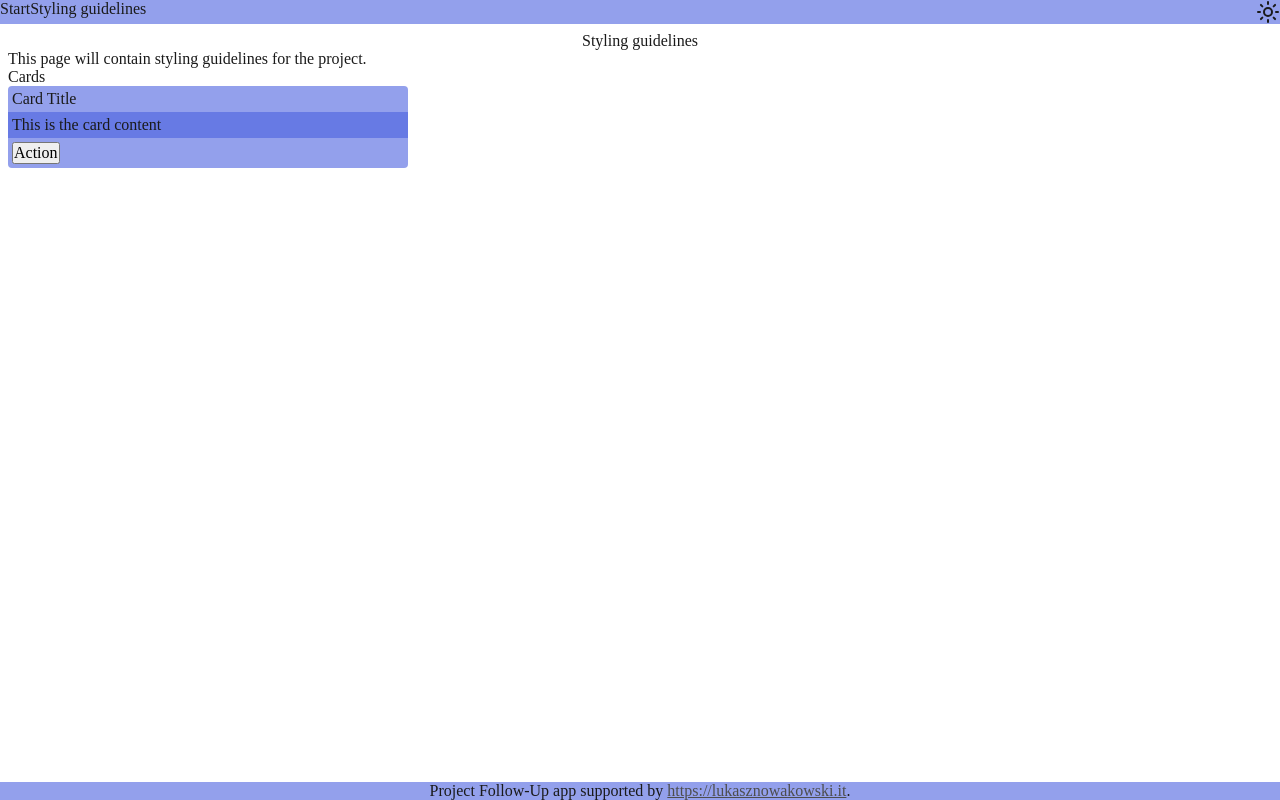
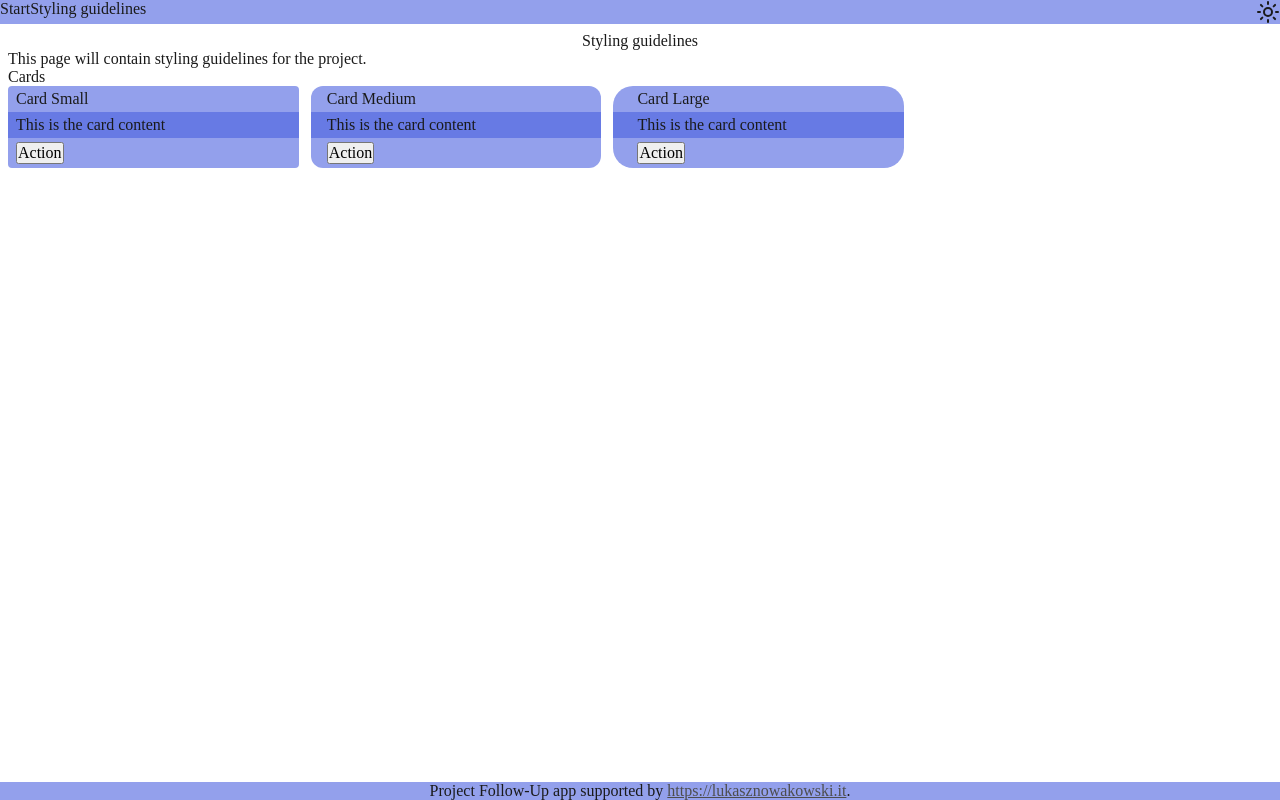
Before and after one commit to woocasch/project-followup, a React app in the folder ui/: page /styling in a window 1280 px wide. Built offline with nearby package versions, Linux system fonts and the light colour scheme; the HTML template or start-up script is replaced by a standard one.

Commit message:
Adjust corners of card.
Work on #22

```diff
--- a/ui/src/assets/themes/light.scss
+++ b/ui/src/assets/themes/light.scss
@@ -19,6 +19,10 @@ body[data-theme="light"] {
     --colors-text-secondary: hsl(0, 0%, 30%);
     // Spaces
     --spaces-xsmall: 0.25em;
+    --spaces-small: 0.5em;
+    --spaces-medium: 0.75em;
+    --spaces-large: 1em;
+    --spaces-xlarge: 1.25em;
     // Border radius
     --borderRadius-xsmall: 0.25em;
     --borderRadius-small: 0.5em;
--- a/ui/src/components/card.tsx
+++ b/ui/src/components/card.tsx
@@ -17,11 +17,11 @@ interface CardProps extends DisplaySettings {
     children: ReactNode;
 }
 
-interface CardSectionProps {
+interface CardSectionProps extends DisplaySettings {
     children: ReactNode;
 }
 
-const CardContainer = (hasBorder: boolean, size: Size) => {
+function CalculateBorderRadius(size: Size) {
     let radiusValue = theme.borderRadius.medium;
     switch (size) {
         case Size.Small:
@@ -34,17 +34,28 @@ const CardContainer = (hasBorder: boolean, size: Size) => {
             radiusValue = theme.borderRadius.xlarge;
             break;
     }
+    return radiusValue;
+}
 
-    return styled.div(`
-    overflow: hidden;
-    border-radius: ${radiusValue};
-    ${hasBorder && `border: 1px solid black;`}
-`);
+interface CardContainerProps {
+    size: Size;
+    hasBorder: boolean;
 }
+
+const CardContainer = styled('div')<CardContainerProps>`
+        overflow: hidden;
+        border-radius: ${(props: CardContainerProps) => CalculateBorderRadius(props.size)};
+
+        & .header, & .content, & .footer {
+            padding-top: 0.25em;
+            padding-bottom: 0.25em;
+            padding-right: calc(${(props: CardContainerProps) => CalculateBorderRadius(props.size)} + 0.25em);
+            padding-left: calc(${(props: CardContainerProps) => CalculateBorderRadius(props.size)} + 0.25em);
+        }
+    `;
 
 const CardHeaderStyled = styled.div(`
     background-color: ${theme.colors.primary};
-    padding: ${theme.spaces.xsmall};
 `);
 
 const CardContentStyled = styled.div(`
@@ -58,21 +69,20 @@ const CardFooterStyled = styled.div(`
 `);
 
 function CardHeader({ children }: CardSectionProps) {
-    return <CardHeaderStyled>{children}</CardHeaderStyled>;
+    return <CardHeaderStyled className='header'>{children}</CardHeaderStyled>;
 }
 
 function CardContent({ children }: CardSectionProps) {
-    return <CardContentStyled>{children}</CardContentStyled>;
+    return <CardContentStyled className='content'>{children}</CardContentStyled>;
 }
 
 function CardFooter({ children }: CardSectionProps) {
-    return <CardFooterStyled>{children}</CardFooterStyled>;
+    return <CardFooterStyled className='footer'>{children}</CardFooterStyled>;
 }
 
 function CardRoot(props: CardProps) {
     const { children, hasBorder = false, size = Size.Medium } = props;
-    const Container = CardContainer(hasBorder, size);
-    return <Container>{children}</Container>;
+    return <CardContainer hasBorder={hasBorder} size={size}>{children}</CardContainer>;
 }
 
 export const Card = Object.assign(CardRoot, {
--- a/ui/src/styling.tsx
+++ b/ui/src/styling.tsx
@@ -1,14 +1,26 @@
+import styled from "@emotion/styled";
 import { Card, PageHeader, CardSize } from "./components";
+import { theme } from "./theme";
+
+const CardsContainer = styled.div(`
+    display: flex;
+    flex-direction: row;
+    gap: ${theme.spaces.medium};
+    & > div {
+        flex: 0 0 23%;
+    }
+`);
 
 export default function StylingPage() {
     return <div>
         <PageHeader>Styling guidelines</PageHeader>
         <p>This page will contain styling guidelines for the project.</p>
-        <div style={{ width: "400px" }}>
+        <div>
             <h3>Cards</h3>
+            <CardsContainer>
                 <Card size={CardSize.Small}>
                     <Card.Header>
-                    <h2>Card Title</h2>
+                        <h2>Card Small</h2>
                     </Card.Header>
                     <Card.Content>
                         <p>This is the card content</p>
@@ -17,6 +29,29 @@ export default function StylingPage() {
                         <button>Action</button>
                     </Card.Footer>
                 </Card>
+                <Card size={CardSize.Medium}>
+                    <Card.Header>
+                        <h2>Card Medium</h2>
+                    </Card.Header>
+                    <Card.Content>
+                        <p>This is the card content</p>
+                    </Card.Content>
+                    <Card.Footer>
+                        <button>Action</button>
+                    </Card.Footer>
+                </Card>
+                <Card size={CardSize.Large}>
+                    <Card.Header>
+                        <h2>Card Large</h2>
+                    </Card.Header>
+                    <Card.Content>
+                        <p>This is the card content</p>
+                    </Card.Content>
+                    <Card.Footer>
+                        <button>Action</button>
+                    </Card.Footer>
+                </Card>
+            </CardsContainer>
         </div>
     </div>
 }
--- a/ui/src/theme.ts
+++ b/ui/src/theme.ts
@@ -14,6 +14,10 @@ export const theme = {
     },
     spaces: {
         xsmall: 'var(--spaces-xsmall)',
+        small: 'var(--spaces-small)',
+        medium: 'var(--spaces-medium)',
+        large: 'var(--spaces-large)',
+        xlarge: 'var(--spaces-xlarge)',
     },
     borderRadius: {
         xsmall: 'var(--borderRadius-xsmall)',
```
Lines whose indentation alone changed are shown as unchanged.
